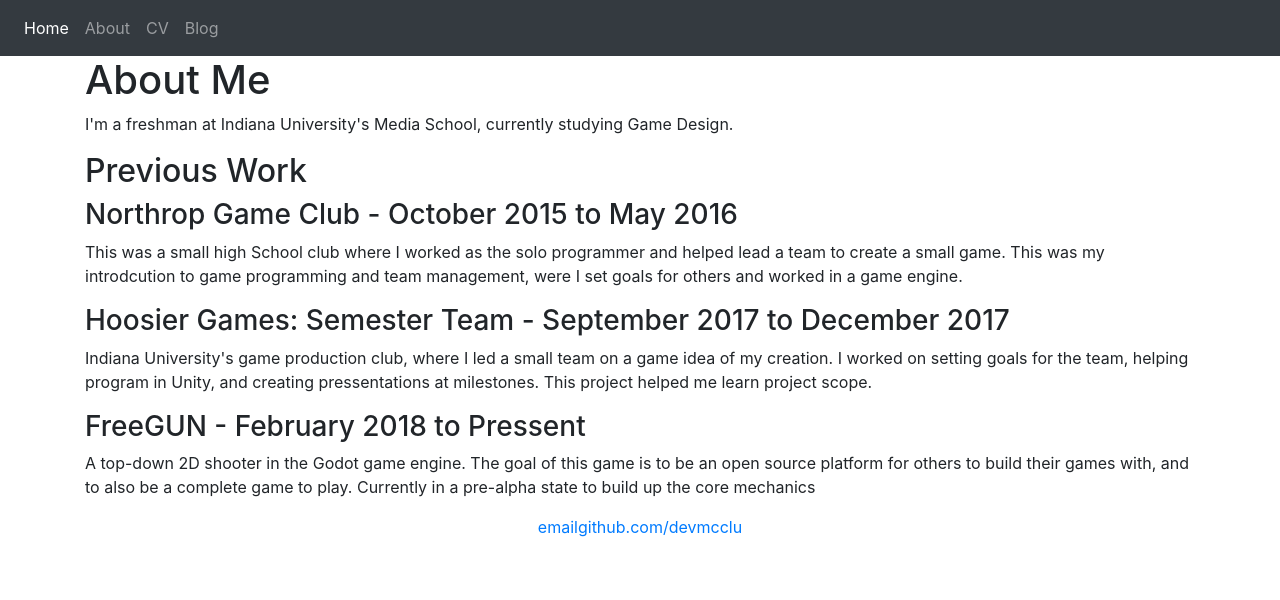
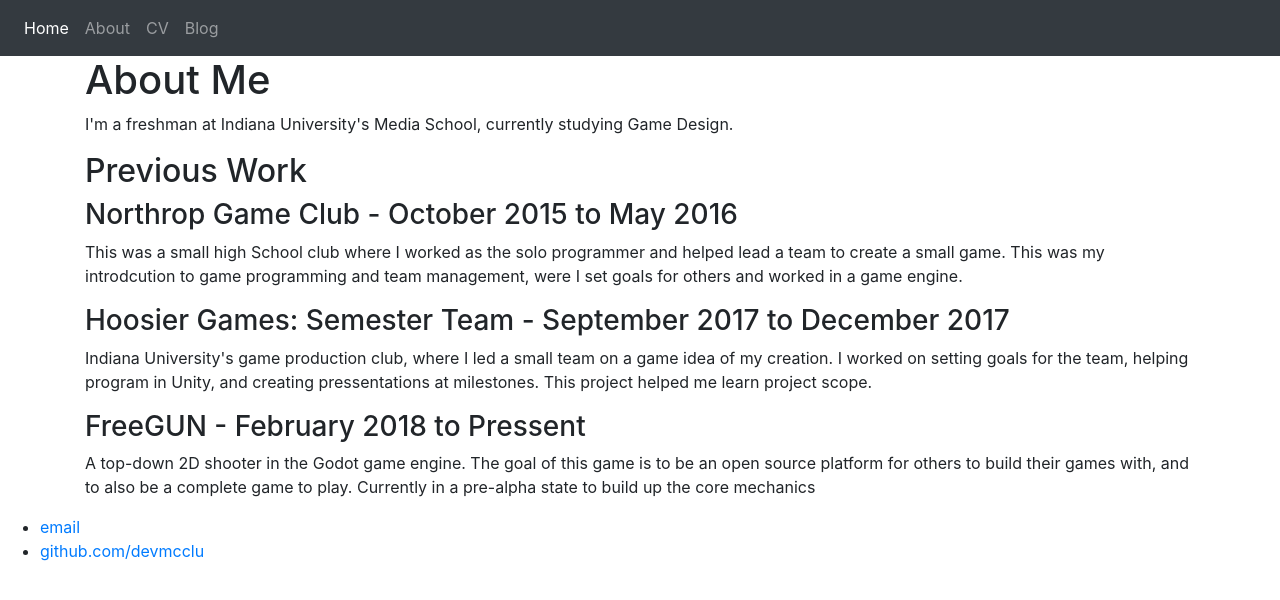
Before and after one commit to devmcclu/devmcclu.github.io-old, a Jekyll site: the page built from about/index.html, in a window 1280 px wide. Shown: the top 600 px of the page. Built offline with Jekyll 4.4.1, drawn with Linux system fonts in a browser that asks for light colours.

Commit message:
Remove justification

```diff
--- a/_layouts/default.html
+++ b/_layouts/default.html
@@ -43,7 +43,7 @@
 
 			</div><!-- /.container -->
 			<footer>
-	    		<ul class = "nav justify-content-center">
+	    	<ul>
 	        		<li><a href="mailto:mccluredt@gmail.com">email</a></li>
 	        		<li><a href="https://github.com/devmcclu">github.com/devmcclu</a></li>
 				</ul>
```
